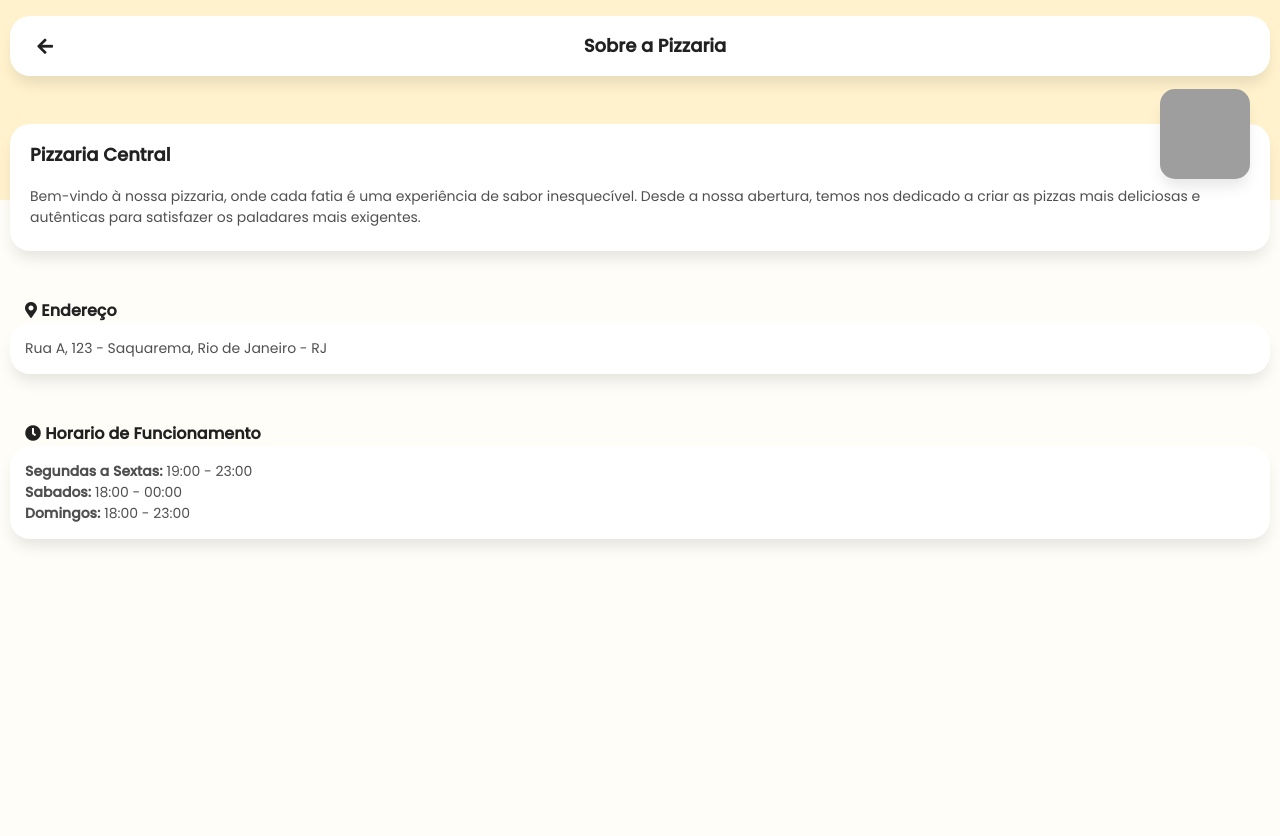
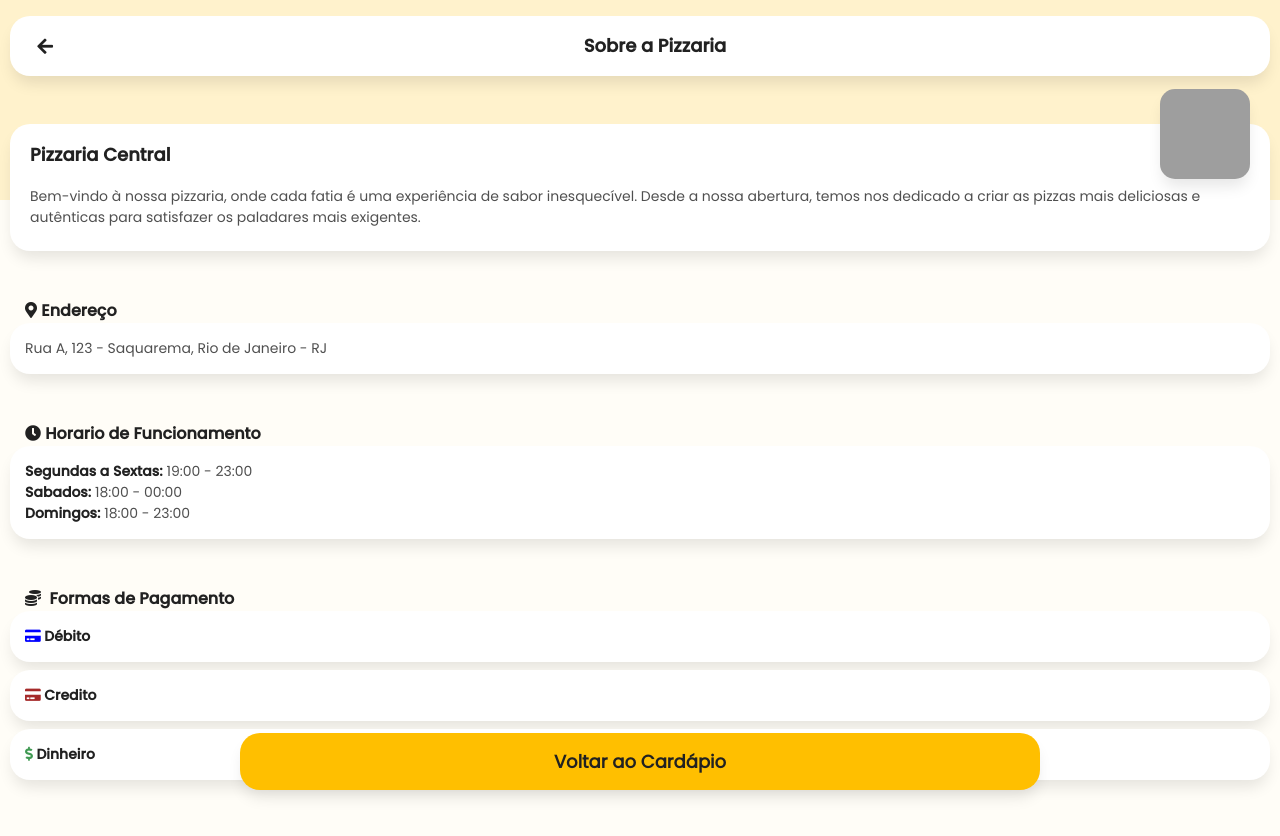
Before and after one commit to LucasLemes001/Delivery_System, a plain HTML site: page sobre.html in a window 1280 px wide. Before the commit the page ends 800 px from the top, so only its background shows below. Drawn offline with Linux system fonts and the light colour scheme; grey boxes are pictures that could not be loaded.

Commit message:
Sobre.html all done

```diff
--- a/css/main.css
+++ b/css/main.css
@@ -566,3 +566,29 @@ section.categoria {
     font-size: 14px;
     color: var(--color-text);
 }
+.normal-text b{
+    font-size: 14px;
+    color: var(--color-black);
+}
+
+.btn-full {
+    font-size: 18px;
+    font-weight: bold;
+    position: fixed;
+    right: 0;
+    left: 0;
+    bottom: 10px;
+    width: calc(100% - 20px);
+    max-width: 800px;
+    margin: 0 auto;
+    border-radius: 20px;
+    padding: 15px 25px;
+    box-shadow: 0px 10px 15px -3px rgba(0, 0, 0, 0.1)!important;
+    border: 1px solid #ffe28c;
+    display: flex;
+    justify-content: space-between;
+    align-items: center
+}
+
+.btn-full.voltar {
+justify-content: center;}
--- a/sobre.html
+++ b/sobre.html
@@ -90,10 +90,24 @@
                 <p class="normal-text mb-0"><b>Domingos: </b>18:00 - 23:00</b></p>
             </div>
         </div>
+        <div class="container-group mb-5">
+            <p class="title-categoria mb-0">
+                <i class="fas fa-coins"></i>&nbsp; <b>Formas de Pagamento</b>
+            </p>
+            <div class=" card mb-2">
+                <p class="normal-text mb-0 "><i class="fas fa-credit-card" style="color: blue;">&nbsp; </i><b>Débito</b></p>
+            </div>
+            <div class=" card mb-2">
+                <p class="normal-text mb-0 "><i class="fas fa-credit-card" style="color: brown;">&nbsp; </i><b>Credito</b></p>
+            </div>
+            <div class=" card mb-2">
+                <p class="normal-text mb-0 "><i class="fas fa-dollar-sign" style="color: rgb(63, 153, 82);">&nbsp; </i><b>Dinheiro</b></p>
+            </div>
+        </div>
 
     </section>
 
-
+    <a href="./index.html" class=" btn btn-yellow btn-full voltar"> Voltar ao Cardápio</a>
 
     <section class="menu-bottom disable hidden" id="menu-bottom-closed">
         <p class="mb-0"><b>Ops! Estamos fechadoos no momento</b></p>
```
